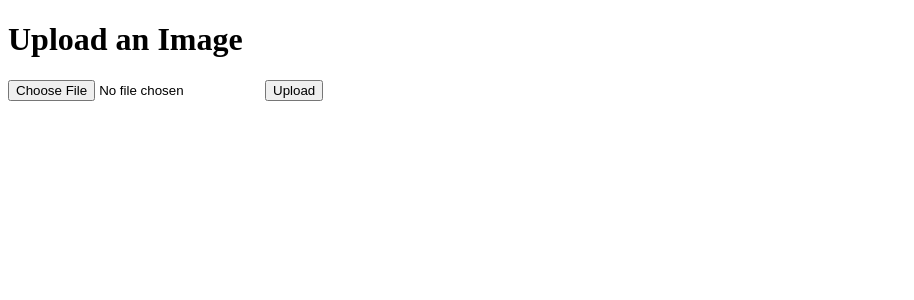
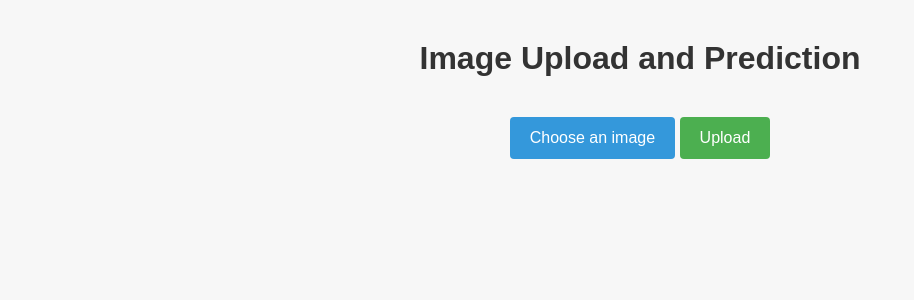
Before and after one commit to brycewhit13/art-classification, a Flask app: page / in a window 1280 px wide. Shown: the top 300 px of the page, without its empty margins (0-914 px from the left). Run offline with Flask 2, Linux system fonts and the light colour scheme.

Commit message:
'better html template'

```diff
--- a/templates/index.html
+++ b/templates/index.html
@@ -1,13 +1,60 @@
 <!DOCTYPE html>
 <html>
 <head>
-    <title>Image Upload</title>
+    <title>Image Upload and Prediction</title>
+    <style>
+        body {
+            font-family: Arial, sans-serif;
+            text-align: center;
+            background-color: #f7f7f7;
+        }
+        h1 {
+            margin-top: 40px;
+            color: #333;
+        }
+        .upload-container {
+            margin-top: 30px;
+        }
+        .upload-btn {
+            background-color: #4CAF50;
+            border: none;
+            color: white;
+            padding: 12px 20px;
+            text-align: center;
+            text-decoration: none;
+            display: inline-block;
+            font-size: 16px;
+            margin-top: 10px;
+            cursor: pointer;
+            border-radius: 4px;
+        }
+        .upload-btn:hover {
+            background-color: #45a049;
+        }
+        input[type="file"] {
+            display: none;
+        }
+        .upload-label {
+            display: inline-block;
+            padding: 12px 20px;
+            background-color: #3498db;
+            color: white;
+            cursor: pointer;
+            border-radius: 4px;
+        }
+        .upload-label:hover {
+            background-color: #2980b9;
+        }
+    </style>
 </head>
 <body>
-    <h1>Upload an Image</h1>
-    <form action="/predict" method="post" enctype="multipart/form-data">
-        <input type="file" name="file">
-        <input type="submit" value="Upload">
-    </form>
+    <h1>Image Upload and Prediction</h1>
+    <div class="upload-container">
+        <form action="/predict" method="post" enctype="multipart/form-data">
+            <label for="file" class="upload-label">Choose an image</label>
+            <input type="file" name="file" id="file">
+            <input type="submit" value="Upload" class="upload-btn">
+        </form>
+    </div>
 </body>
 </html>
```
